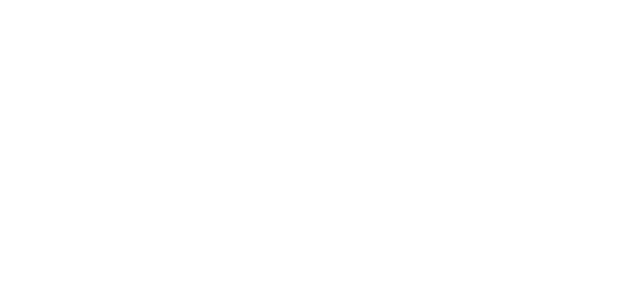
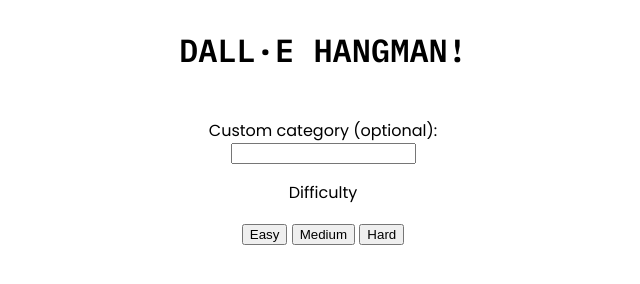
Before and after one commit to RIT-New-Media-Capstone/Dalle-Hangman, a plain HTML site: page index.html in a window 1280 px wide. Shown: the whole page, without its empty margins (317-957 px from the left). Drawn offline with Linux system fonts and the light colour scheme.

Commit message:
added basic html for startup state before game begins

```diff
--- /dev/null
+++ b/index.css
@@ -0,0 +1,11 @@
+#startup-state{
+    top:10vh;
+    display: flex;
+    flex-direction: column;
+    align-items: center;
+    font-family: 'Poppins', sans-serif;
+}
+
+h1{
+    font-family: 'IBM Plex Mono', monospace;
+}
--- a/index.html
+++ b/index.html
@@ -4,9 +4,28 @@
     <meta charset="UTF-8">
     <meta http-equiv="X-UA-Compatible" content="IE=edge">
     <meta name="viewport" content="width=device-width, initial-scale=1.0">
-    <title>Document</title>
+    <link rel="stylesheet" href="./index.css">
+    <link rel="preconnect" href="https://fonts.googleapis.com">
+    <link rel="preconnect" href="https://fonts.gstatic.com" crossorigin>
+    <link href="https://fonts.googleapis.com/css2?family=IBM+Plex+Mono:wght@600&family=Lato&family=Poppins&display=swap" rel="stylesheet">
+    <script src="src/index.js"></script>
+    <title>Dalle-hangman</title>
 </head>
 <body>
+    <div id="startup-state">
+        <h1>DALL·E HANGMAN!</h1>
+        <br>
+        <label for="fcategory">Custom category (optional):</label>
+        <input type="text" id="fcategory" name="fcategory">
+        <p>Difficulty</p>
+        <div id="button-list">
+            <button>Easy</button>
+            <button>Medium</button>
+            <button>Hard</button>
+        </div>
+    </div>
+    <div id="game-state">
 
+    </div>
 </body>
 </html>
```
